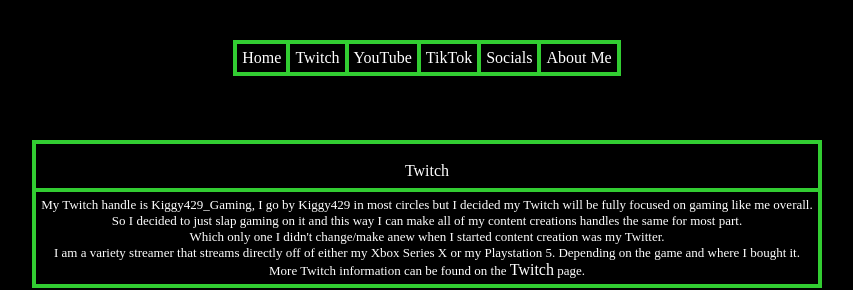
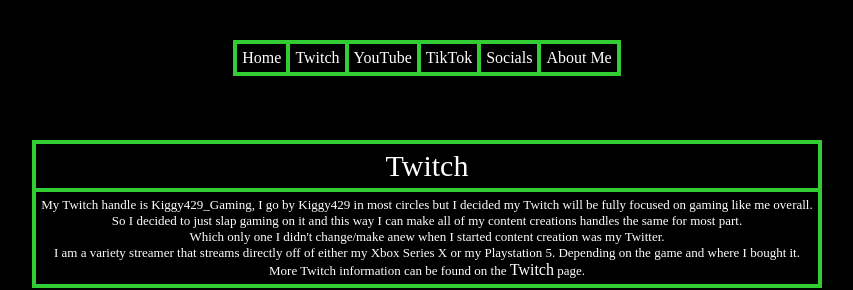
Before and after one commit to Kiggy429/Kiggy429.github.io, a plain HTML site: page Socials.html in a window 1280 px wide. Shown: the top 290 px of the page, without its empty margins (213-1066 px from the left). Drawn offline with Linux system fonts and the light colour scheme.

Commit message:
testmmmmmmmmmmmmmmmmmmmmmmmmmmmmmmmmmmmmmmmmmmmmmmmmmmmmmmmmmmmmmmmmmmmmmmm

```diff
--- a/Socials.html
+++ b/Socials.html
@@ -25,7 +25,7 @@
 
 <center><table>
  <tr>
-  <td style="font-size:30px"><center><a href="https://www.twitch.tv/kiggy429_gaming" target="_blank">Twitch</a></center></td>
+  <td><center><a href="https://www.twitch.tv/kiggy429_gaming" target="_blank" style="font-size:30px">Twitch</a></center></td>
   </tr>
   <tr>
   <td><center>My Twitch handle is Kiggy429_Gaming, I go by Kiggy429 in most circles but I decided my Twitch will be fully focused on gaming like me overall. <br />
```
